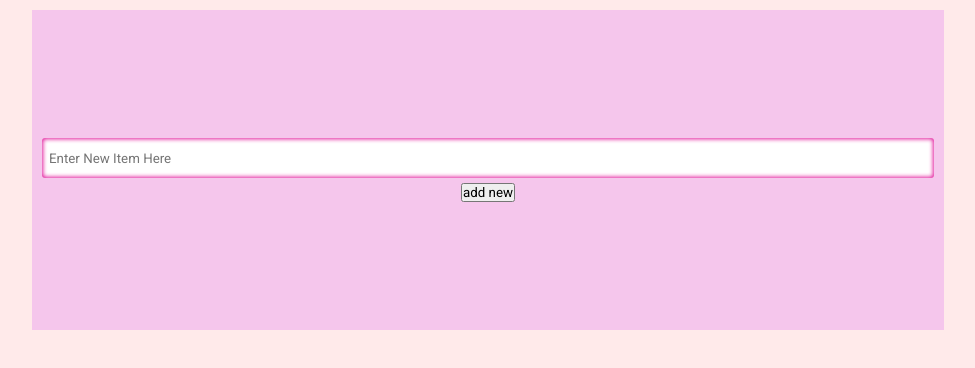
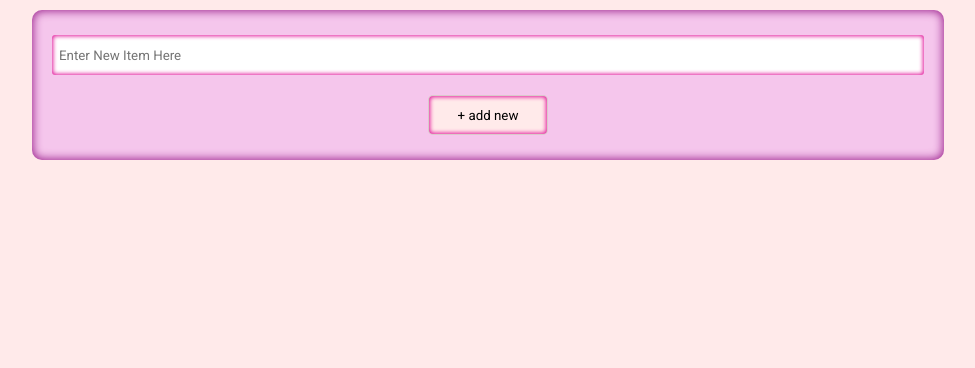
Before and after one commit to aliNejati-bu/simple-todo-react-from-scratch, a React (Create React App) app: page / in a window 1280 px wide. Shown: the top 368 px of the page, without its empty margins (152-1127 px from the left). Built offline with nearby package versions, Linux system fonts and the light colour scheme.

Commit message:
full add box.

```diff
--- a/src/Components/AddTodo/AddTodo.css
+++ b/src/Components/AddTodo/AddTodo.css
@@ -1,5 +1,5 @@
 .add-card {
-    height: 320px;
+    height: 150px;
     width: 80%;
     margin: 10px;
     background: var(--color-primary-lightest);
@@ -7,7 +7,10 @@
     flex-direction: column;
     align-items: center;
     justify-content: center;
-    padding: 10px;
+    padding: 20px;
+    gap: 20px;
+    border-radius: 10px;
+    box-shadow: 0px 0px 10px 1px var(--color-primary) inset;
 }
 
 .add-card_input {
@@ -27,3 +30,14 @@
 .add-card_input input:focus {
     box-shadow: 0px 0px 0px 3px var(--color-primary);
 }
+
+
+.add-card__btn button{
+    background: var(--color-body);
+    border: 1px solid rgba(146, 146, 146, 0.36);
+    outline: 0;
+    width: 120px;
+    height: 40px;
+    border-radius: 5px;
+    box-shadow: 0px 0px 4px 1px var(--color-secendry) inset;
+}
--- a/src/Components/AddTodo/AddTodo.js
+++ b/src/Components/AddTodo/AddTodo.js
@@ -9,7 +9,7 @@ const AddTodo = props => {
                 <input type="text" placeholder="Enter New Item Here"/>
             </div>
             <div className='add-card__btn'>
-                <button>add new</button>
+                <button>+ add new</button>
             </div>
         </div>
     );
```
